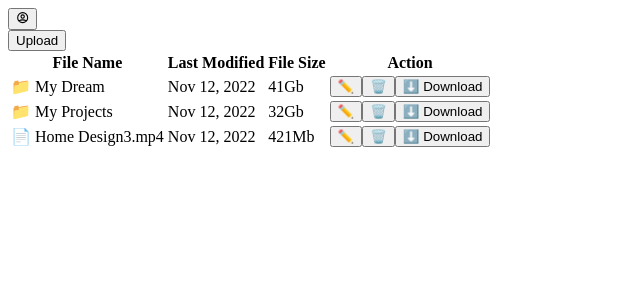
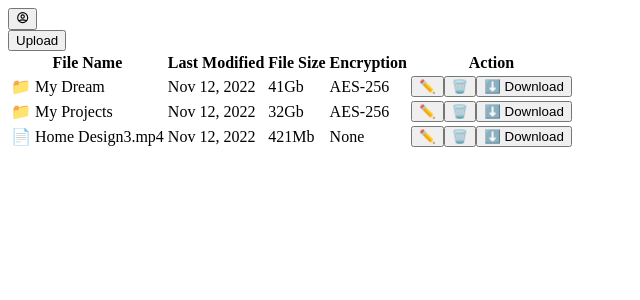
Before and after one commit to xcurvnubaim/Task-1-IS, a Next.js app in the folder task-1-is-fe/: page /fileman in a window 1280 px wide. Shown: the top 300 px of the page, without its empty margins (0-640 px from the left). Built offline with nearby package versions, Linux system fonts and the light colour scheme.

Commit message:
feat: encryption column

```diff
--- a/task-1-is-fe/pages/fileman.js
+++ b/task-1-is-fe/pages/fileman.js
@@ -3,9 +3,9 @@ import Navbar from '../components/Navbar';
 
 export default function FileManager() {
   const [files, setFiles] = useState([
-    { name: "My Dream", type: "folder", size: "41Gb", modified: "Nov 12, 2022" },
-    { name: "My Projects", type: "folder", size: "32Gb", modified: "Nov 12, 2022" },
-    { name: "Home Design3.mp4", type: "video", size: "421Mb", modified: "Nov 12, 2022" },
+    { name: "My Dream", type: "folder", size: "41Gb", modified: "Nov 12, 2022", encryption: "AES-256" },
+    { name: "My Projects", type: "folder", size: "32Gb", modified: "Nov 12, 2022", encryption: "AES-256" },
+    { name: "Home Design3.mp4", type: "video", size: "421Mb", modified: "Nov 12, 2022", encryption: "None" },
     // Add more file objects as needed
   ]);
 
@@ -31,6 +31,7 @@ export default function FileManager() {
                   <th className="px-2 md:px-4 py-2 text-left">File Name</th>
                   <th className="px-2 md:px-4 py-2 text-left">Last Modified</th>
                   <th className="px-2 md:px-4 py-2 text-left">File Size</th>
+                  <th className="px-2 md:px-4 py-2 text-left">Encryption</th>
                   <th className="px-2 md:px-4 py-2 text-left">Action</th>
                 </tr>
               </thead>
@@ -40,6 +41,7 @@ export default function FileManager() {
                     <td className="px-2 md:px-4 py-2">{file.type === 'folder' ? '📁' : '📄'} {file.name}</td>
                     <td className="px-2 md:px-4 py-2">{file.modified}</td>
                     <td className="px-2 md:px-4 py-2">{file.size}</td>
+                    <td className="px-2 md:px-4 py-2">{file.encryption}</td>
                     <td className="px-2 md:px-4 py-2">
                       <button className="mr-2 text-amber-400 hover:text-amber-500">✏️</button>
                       <button className="mr-2 text-red-500 hover:text-red-600">🗑️</button>
```
